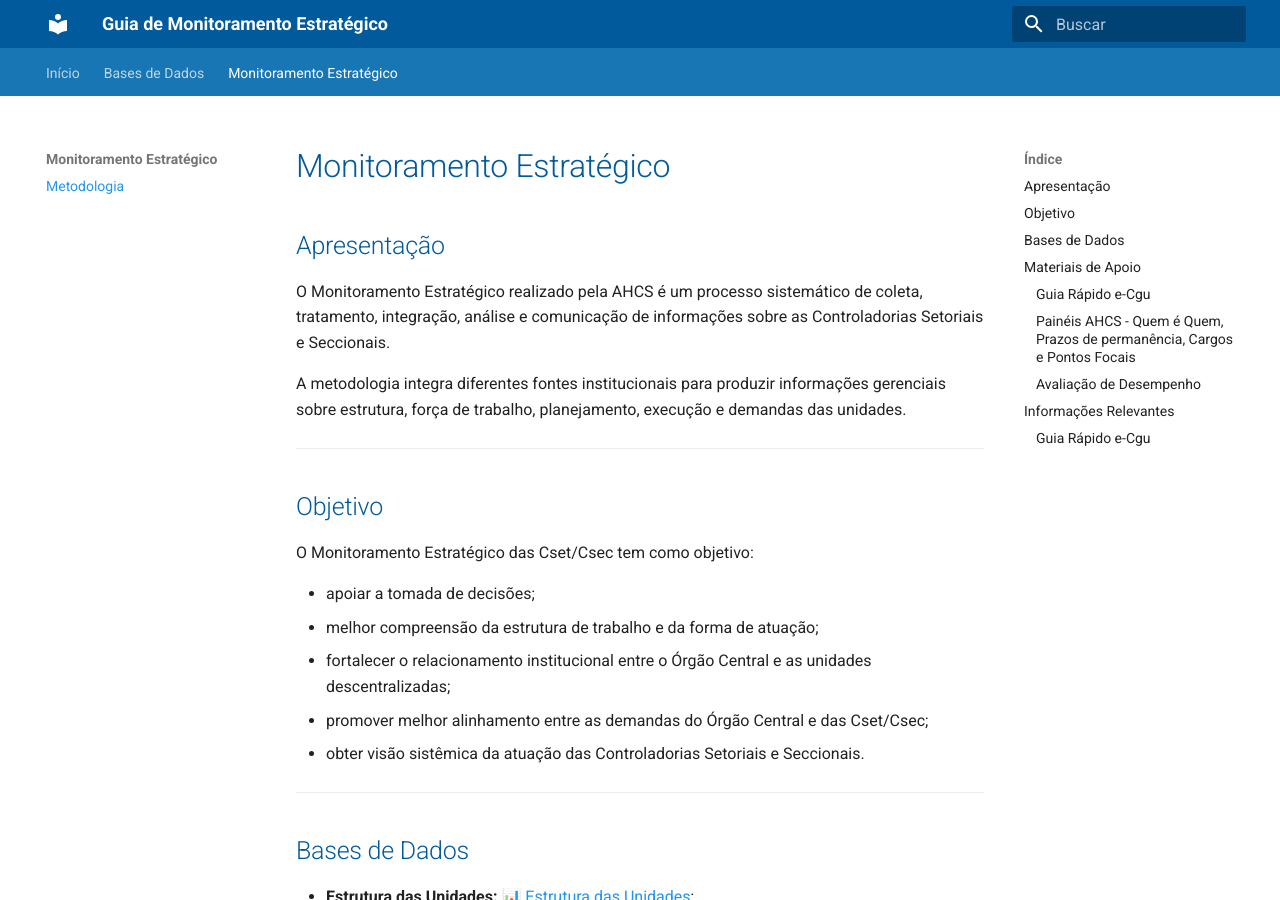
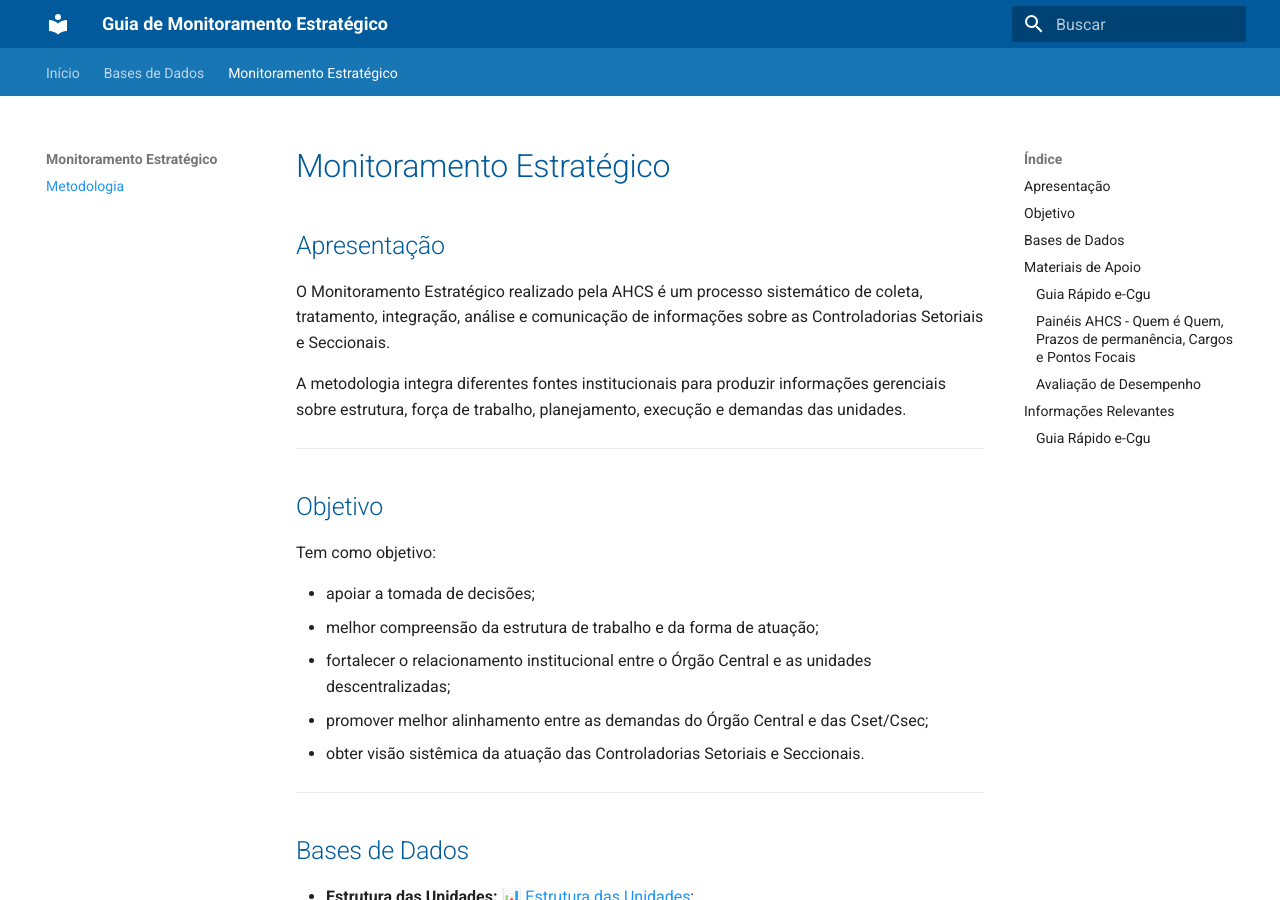
Before and after one commit to CGEMG-AHCS/guia-monitoramento-estrategico, an MkDocs documentation site: the page built from docs/monitoramento/metodologia.md, in a window 1280 px wide and 900 px high. Built offline with MkDocs 1.6.1 and Material for MkDocs 9.7.7, drawn with Linux system fonts in a browser that asks for light colours.

Commit message:
Update metodologia.md

```diff
--- a/docs/monitoramento/metodologia.md
+++ b/docs/monitoramento/metodologia.md
@@ -10,7 +10,7 @@ A metodologia integra diferentes fontes institucionais para produzir informaçõ
 
 ## Objetivo
 
-O Monitoramento Estratégico das Cset/Csec tem como objetivo:
+Tem como objetivo:
 
 - apoiar a tomada de decisões;
 - melhor compreensão da estrutura de trabalho e da forma de atuação;
```
